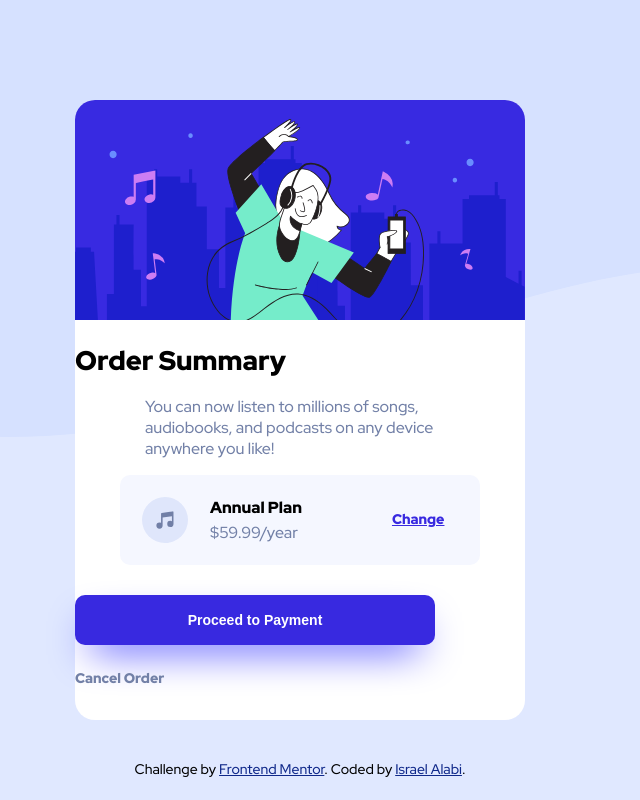
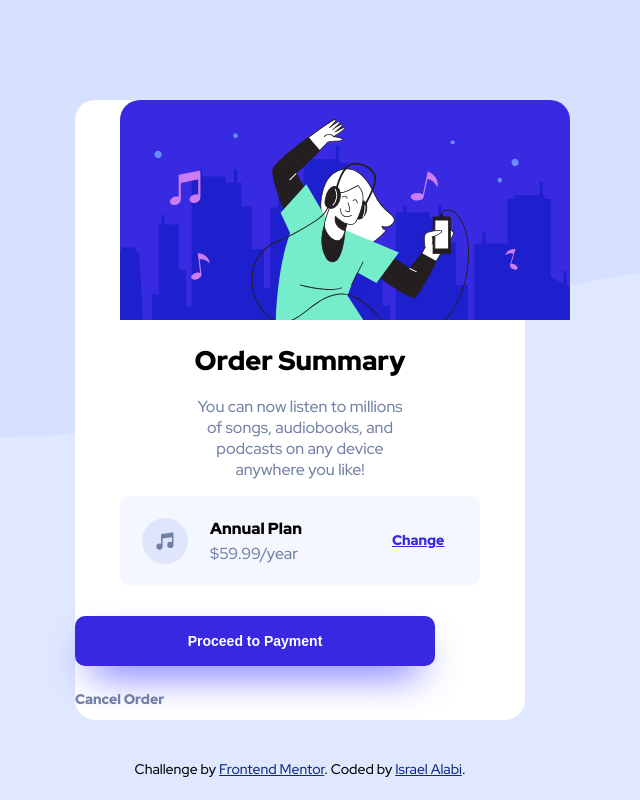
Before and after one commit to MrSHADD/Order-Summary-Components, a React (Create React App) app: page / in a window 1280 px wide. Shown: the whole page, without its empty margins (340-980 px from the left). Built offline with nearby package versions, Linux system fonts and the light colour scheme; the HTML template or start-up script is replaced by a standard one.

Commit message:
Update Hero.js

```diff
--- a/src/components/Hero.js
+++ b/src/components/Hero.js
@@ -2,14 +2,12 @@ import React from "react";
 
 export default function Hero(){
     return(
-        <div>
-        <hero>
+        <div className="hero">
            <img src="./images/illustration-hero.svg" className="hero--img" alt="guy enjoying music"/>
            <h1>Order Summary</h1>
            <p> You can now listen to millions of songs, audiobooks,
                and podcasts on any  device anywhere you like!
             </p>
-        </hero>
         </div>
     )
 }
```
